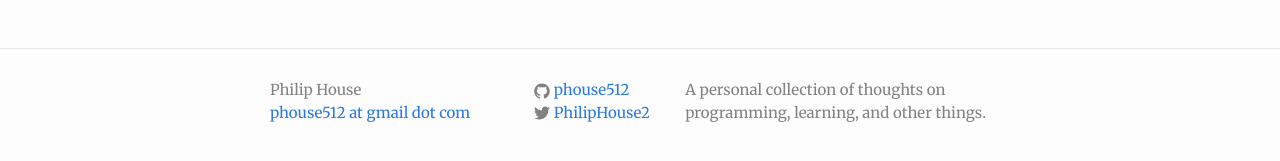
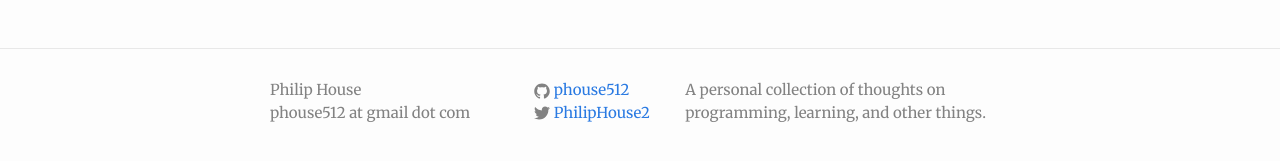
Before and after one commit to phouse512/blog, a Jekyll site: the page built from index.html, in a window 1280 px wide. Shown: the part 698-859 px from the top of the page. Built offline with Jekyll 4.4.1, drawn with Linux system fonts in a browser that asks for light colours; comment, search, counter and statistics services are not loaded.

Commit message:
fixing footer

```diff
--- a/Gemfile
+++ b/Gemfile
@@ -2,3 +2,4 @@
 
 gem "jekyll"
 gem "html-proofer"
+gem "jekyll-seo-tag"
--- a/_includes/footer.html
+++ b/_includes/footer.html
@@ -8,7 +8,7 @@
       <div class="footer-col footer-col-1">
         <ul class="contact-list">
           <li>{{ site.title }}</li>
-          <li><a href="mailto:{{ site.email }}">{{ site.email }}</a></li>
+          <li>{{ site.email }}</li>
         </ul>
       </div>
 
```
